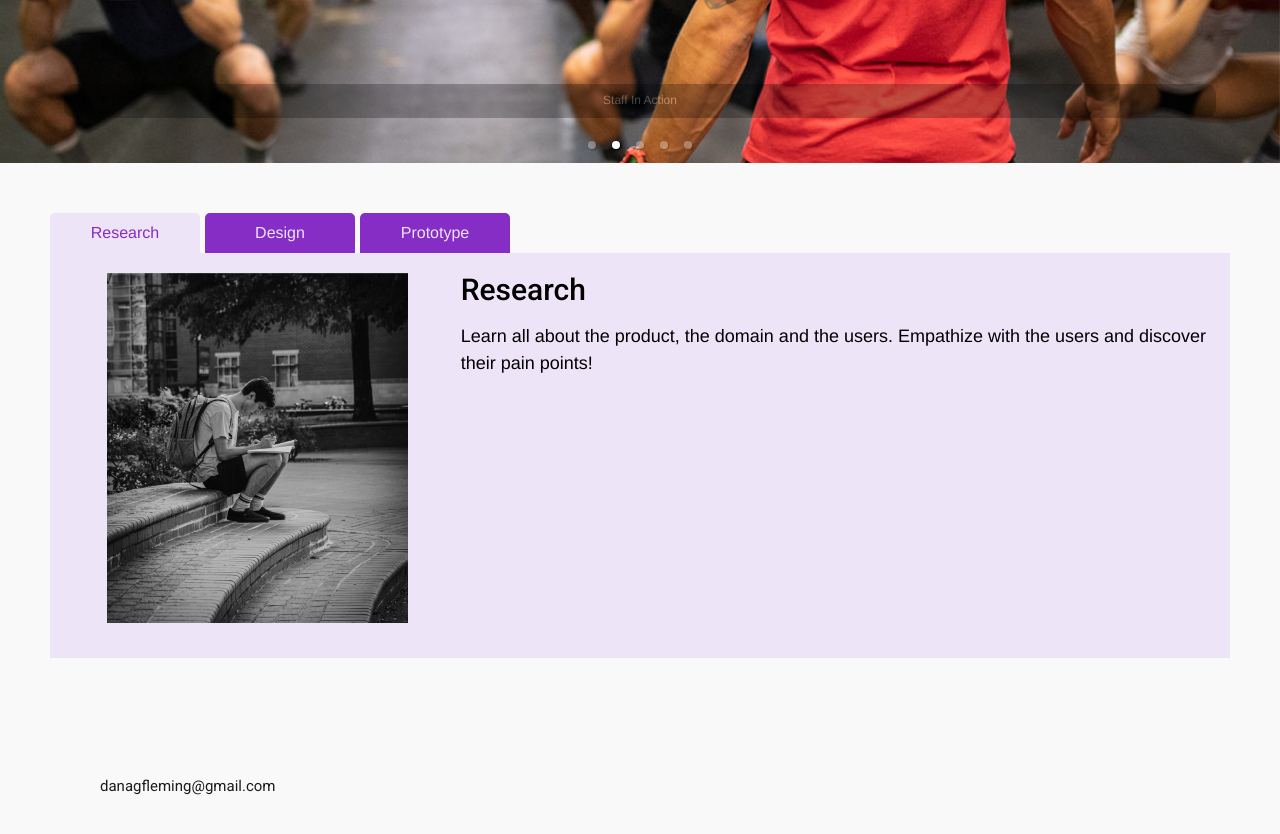
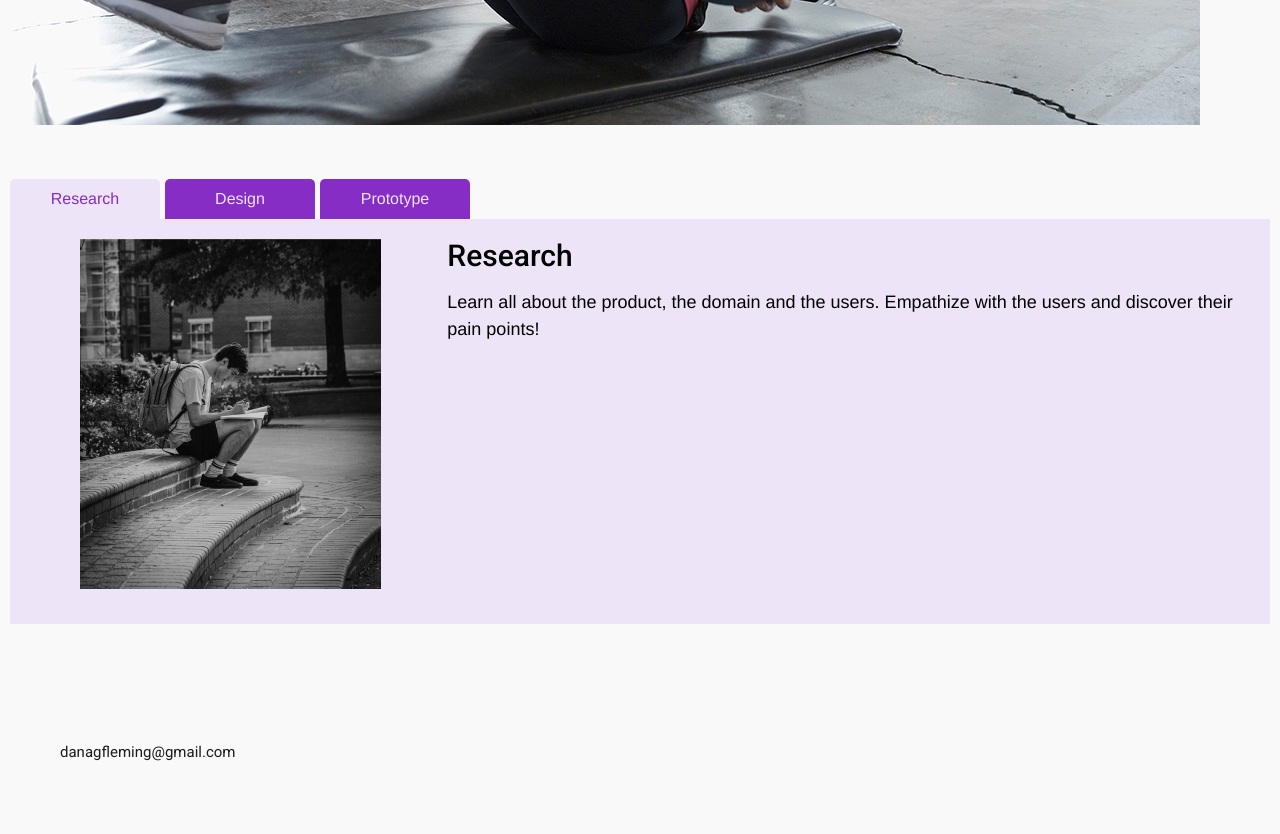
Before and after one commit to danagfleming/uclax-web1-fleming, a React (Vite) app: page / in a window 1280 px wide. Shown: the part 600-1434 px from the top of the page. Built offline with nearby package versions, Linux system fonts and the light colour scheme.

Commit message:
Final Project: Home > Banner

```diff
--- a/src/Common/PagesLayout/Inset.jsx
+++ b/src/Common/PagesLayout/Inset.jsx
@@ -1,4 +1,4 @@
-import styled from 'styled-components';
+import styled from "styled-components";
 
 const Inset = ({ children }) => {
     return <InsetStyled className="Inset">{children}</InsetStyled>;
@@ -6,10 +6,9 @@ const Inset = ({ children }) => {
 
 export default Inset;
 
+//max width 1200 to 1600 21:26 df
 const InsetStyled = styled.div`
-    max-width: 1200px;
+    max-width: 1600px;
     margin: auto;
     padding: 0px 10px;
-
-
 `;
--- a/src/Pages/Home/Home.jsx
+++ b/src/Pages/Home/Home.jsx
@@ -4,11 +4,18 @@ import Inset from "@/Common/PagesLayout/Inset.jsx";
 import Slideshow from "./Slideshow/Slideshow";
 import Tabbed from "./Tabbed/Tabbed";
 
+//import podcast banner image, use root routing
+
+import Image from "@/Pages/Home/Slideshow/img/Core-Strength.jpg";
+
+/* remove  <Slideshow /> from under Home 6/6 21:51
+Inset Image using title {Image} - Success!!! Display!
+*/
 const Home = () => {
     return (
         <HomeStyled>
             <h1>Home</h1>
-            <Slideshow />
+            <img src={Image} alt="Core-Strength" />
             <Inset>
                 <Tabbed />
             </Inset>
@@ -19,10 +26,14 @@ const Home = () => {
 export default Home;
 
 // add background color 6/6 21:07
+//style img - resize SUCCESS 6/6 22:11
 const HomeStyled = styled.div`
     h1 {
         display: none;
     }
 
     background-color: #f9f9f9;
+    img {
+        max-width: 1800px;
+    }
 `;
--- a/src/Pages/Home/Tabbed/TabContent.jsx
+++ b/src/Pages/Home/Tabbed/TabContent.jsx
@@ -36,9 +36,9 @@ const TabContentStyled = styled.div`
         grid-template-columns: 1fr 2fr;
         gap: 1rem;
     }
-
+    // change image max width from 100% to px based number
     img {
-        max-width: 100%;
+        max-width: 400px;
         display: block;
         margin: 0px auto 15px;
     }
```
Also changed, not shown: src/Pages/Home/Slideshow/slidesData.js (+12 -11 lines).
